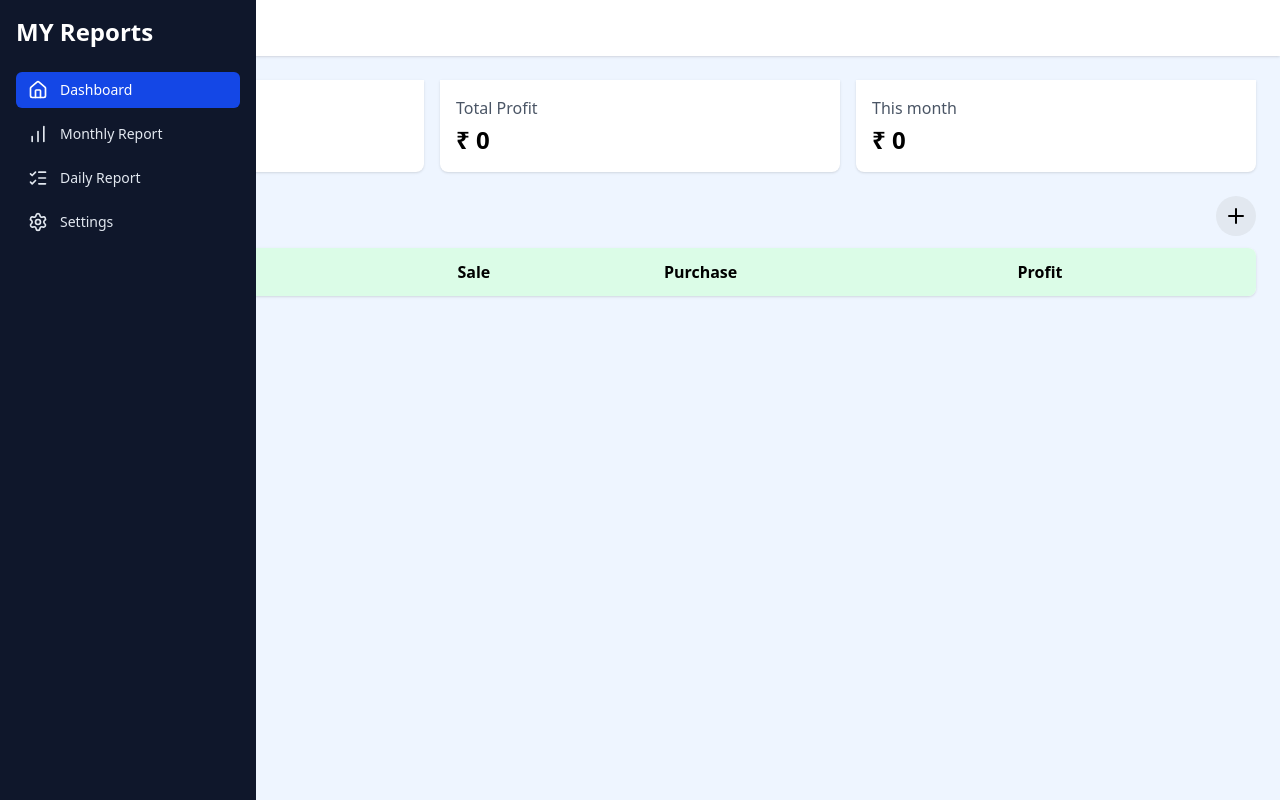
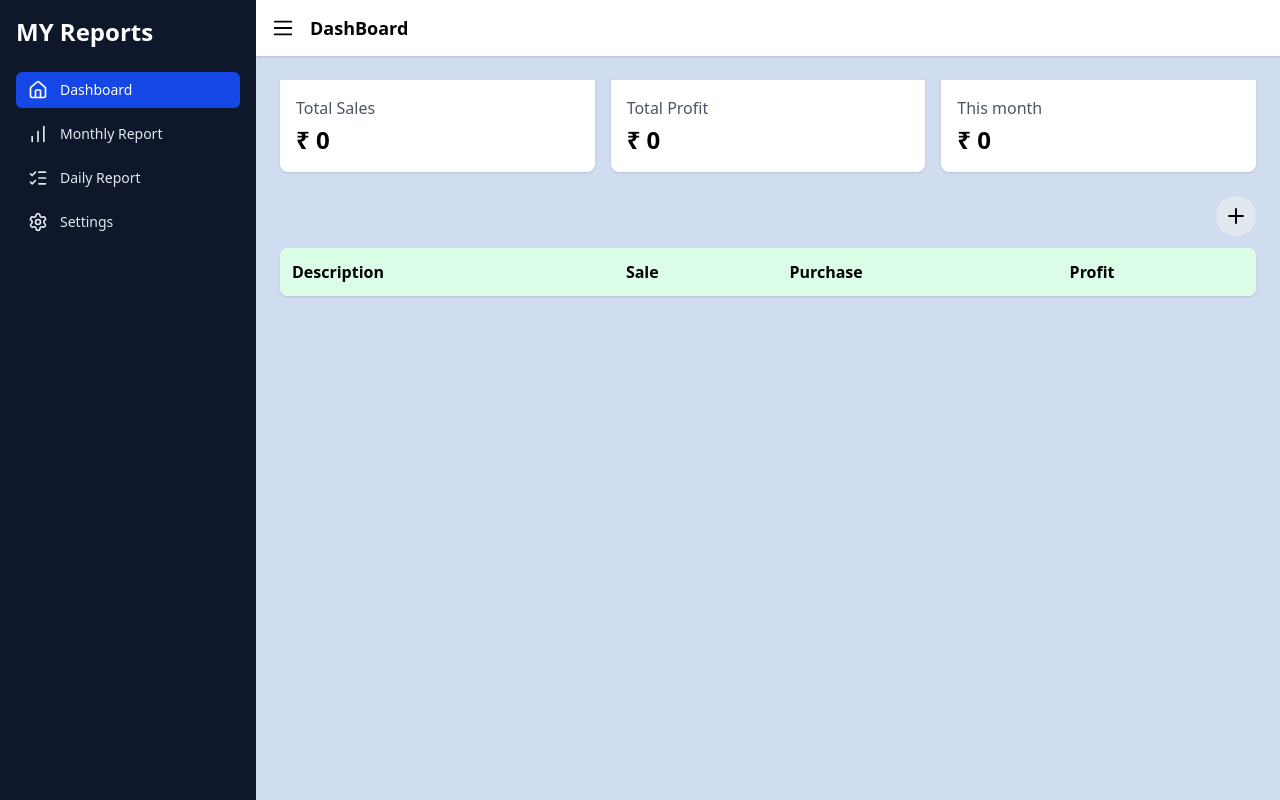
Before and after one commit to SivapragasamGithub/Daily_Report, a React (Vite) app: page / in a window 1280 px wide. Built offline with nearby package versions, Linux system fonts and the light colour scheme.

Commit message:
side bar issue troubleshooting

```diff
--- a/src/App.jsx
+++ b/src/App.jsx
@@ -6,25 +6,29 @@ import TopHeader from "./Components/Layout/TopHeader";
 import DashboardPage from "./Components/Layout/DashboardPage";
 
 function App() {
-  const [sidebarOpen, setSidebarOpen] = useState(false);
+  const [sidebarOpen, setSidebarOpen] = useState(true);
   const toggleSidebar = () => setSidebarOpen((v) => !v);
   return (
     <>
       <BrowserRouter>
-        <div className="min-h-screen bg-[#EEF5FF] flex">
+        <div
+          className={`min-h-screen bg-[#d0ddf0] flex justify-between ${
+            !sidebarOpen ? "lg:ml-64 " : "lg:ml-0 "
+          }`}
+        >
           {/*Sidebar will be fixed even the page resized*/}
           <Sidebar open={sidebarOpen} />
           <div
             className={`flex-1 min-h-screen transition-all ${
-              sidebarOpen ? "lg:ml-64" : "lg-ml-0"
+              sidebarOpen ? "lg:ml-64" : "lg:ml-0"
             }`}
           >
             {/* Top header */}
-            <TopHeader toggleSidebar={toggleSidebar} />
+            <TopHeader open={sidebarOpen} toggleSidebar={toggleSidebar} />
             {/* Page content */}
             <main className="p-6">
               <Routes>
-                <Route path="/" element={<DashboardPage />} />
+                <Route path="/" element={<DashboardPage open={open} />} />
                 {/* <Route path="/daily" element={<DailyReport />} /> */}
                 {/* <Route path="/monthly" element={<MonthlyReport />} /> */}
               </Routes>
--- a/src/Components/layout/DashboardPage.jsx
+++ b/src/Components/layout/DashboardPage.jsx
@@ -5,7 +5,7 @@ import { Plus } from "lucide-react";
 import TransactionTable from "./TransactionTable";
 import AddSaleModal from "./AddSaleModal";
 
-function DashboardPage() {
+function DashboardPage({open}) {
   const [modal, setModal] = useState(false);
   const [transactions, setTransactions] = useState([]);
 
@@ -15,7 +15,7 @@ function DashboardPage() {
   };
 
   return (
-    <div>
+    <div >
       <div className="grid grid-cols-3 gap-4 mb-6 ">
         <SummaryCard title="Total Sales" value="₹ 0" />
         <SummaryCard title="Total Profit" value="₹ 0" />
--- a/src/Components/layout/Sidebar.jsx
+++ b/src/Components/layout/Sidebar.jsx
@@ -1,12 +1,12 @@
 import React from "react";
-import MenuItem from "./MenuItem"
+import MenuItem from "./MenuItem";
 import { BarChart, Home, ListChecks, Settings } from "lucide-react";
 
 function Sidebar({ open }) {
   return (
     <div
       className={`fixed left-0 top-0 h-full bg-slate-900 w-64 p-4 transition-transform ${
-        open ? "translate-x-0" : "-translate-x-64"
+        open ? "translate-x-0 " : "-translate-x-64 "
       } lg:translate-x-0`}
     >
       <h1 className="text-white text-2xl font-semibold mb-6">MY Reports</h1>
--- a/src/Components/layout/TopHeader.jsx
+++ b/src/Components/layout/TopHeader.jsx
@@ -1,15 +1,15 @@
-import { AlignJustify } from 'lucide-react'
-import React from 'react'
+import { AlignJustify } from "lucide-react";
+import React from "react";
 
-function TopHeader ({toggleSidebar}) {
+function TopHeader({open, toggleSidebar }) {
   return (
-    <header className='h-14 bg-white shadow flex items-center px-4'>
-        <button className='lg:hidden' onClick={toggleSidebar} >
-            <AlignJustify size={22}/>
-        </button>
-        <h2 className='ml-4 text-lg font-semibold'>DashBoard</h2>
+    <header className="h-14 bg-white shadow flex items-center px-4">
+      <button className="lg:block " onClick={toggleSidebar}>
+        <AlignJustify size={22} />
+      </button>
+      <h2 className="ml-4 text-lg font-semibold">DashBoard</h2>
     </header>
-  )
+  );
 }
 
 export default TopHeader;
```
